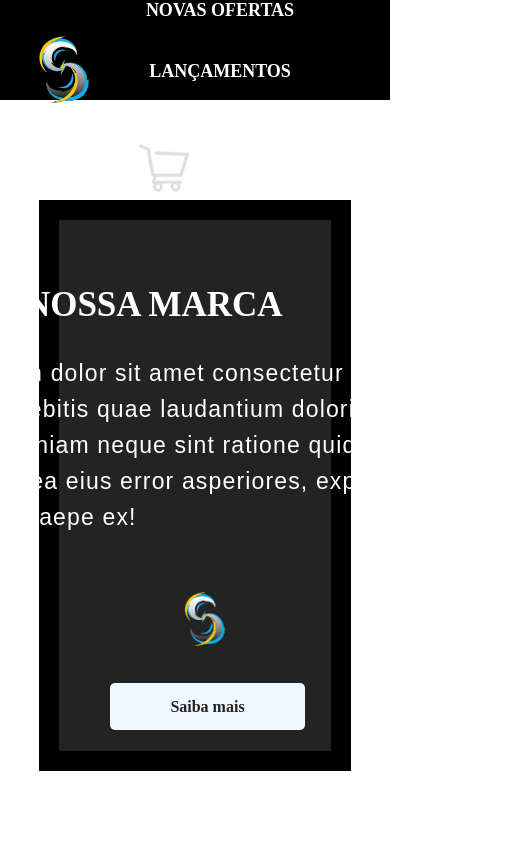
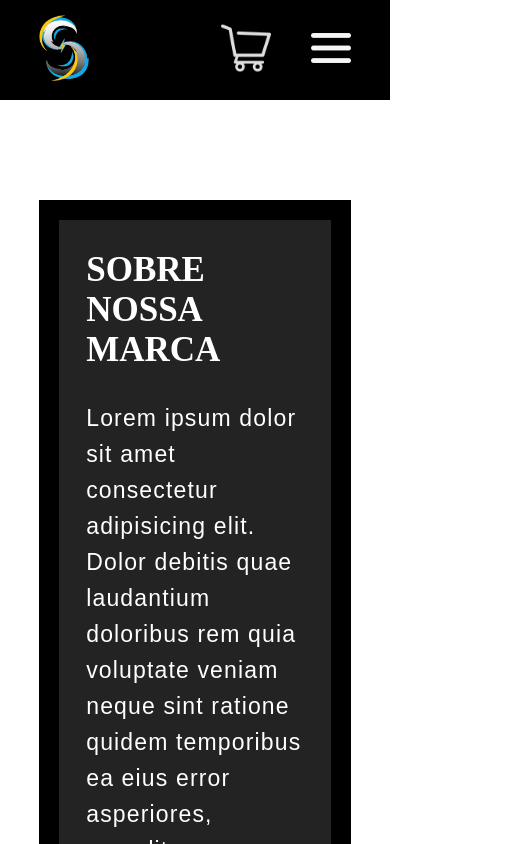
Before and after one commit to Kalebe-Stevam/site-storm, a plain HTML site: page index.html in a window 390 px wide. Shown: the top 844 px of the page, 518 px wide, since content can reach past the window. Drawn offline with Linux system fonts and the light colour scheme.

Commit message:
Responsividade

```diff
--- /dev/null
+++ b/css/responsivo.css
@@ -0,0 +1,34 @@
+@media screen and (max-width: 1200px) {
+    .menu {
+        display: none;
+    }
+    .login {
+        display: none;
+    }
+
+    .menu-bar {
+        display: inline-block;
+        width: 40px;
+    }
+
+    .logo-fundo {
+        text-align: center;
+    }
+
+    .container-1 {
+        display: flex;
+        flex-flow: column wrap;
+    }
+
+    .textos {
+        display: flex;
+        flex-flow: column wrap;
+        align-items: center;
+        margin-left: 10%;
+        margin-right: 10%;
+    }
+
+    .linhas {
+        font-size: 25px;
+    }
+}
--- a/css/style.css
+++ b/css/style.css
@@ -63,6 +63,11 @@ img {
     max-width: 100%;
 }
 
+.menu-bar {
+    display: none;
+}
+
+
 .carrinho-compra {
     width: 50px;
 }
@@ -75,7 +80,7 @@ img {
 /* SOBRE A MARCA */
 
 .container-1 {
-    margin: 100px;
+    margin-top: 100px;
     display: flex;
     flex-flow: row wrap;
     justify-content: center;
@@ -84,7 +89,7 @@ img {
     margin-right: 10%;
     border: 20px solid black;
     background-color: #232323;
-    padding: 35px 10px 35px 35px;
+
 }
 
 .textos {
@@ -103,17 +108,20 @@ img {
 
 .btn-saiba-mais {
     flex: 100%;
+
     text-decoration: none;
     font-weight: 700;
     text-align: center;
 
 }
 .btn-saiba-mais a {
+    display: inline-block;
     padding: 15px 60px;
     background-color: aliceblue;
     color: #232323;
     border-radius: 5px;
     text-decoration: none;
+    margin-bottom: 30px;
 }
 
 .btn-saiba-mais a:hover {
@@ -122,8 +130,6 @@ img {
 }
 
 .textos p {
-    height: 159px;
-    width: 620px;
     font-family: Arial;
     font-size: 23px;
     line-height: 36px;
@@ -135,7 +141,6 @@ img {
 .logo-fundo {
     margin: 30px;
     flex: 22%;
-
     text-align: left;
     background-color: #232323;
 
--- a/index.html
+++ b/index.html
@@ -6,6 +6,7 @@
     <meta http-equiv="X-UA-Compatible" content="IE=edge">
     <meta name="viewport" content="width=device-width, initial-scale=1.0">
     <link rel="stylesheet" href="./css/style.css">
+    <link rel="stylesheet" href="./css/responsivo.css">
     <title>Storm</title>
 </head>
 
@@ -26,7 +27,11 @@
             <div class="log-car">
                 <a class="login" href="#">LOGIN</a>
                 <div class="carrinho-compra">
-                    <a href="#"><img src="./img/carrinho-compra.png"></a>
+                    <a href="#">
+                        <img src="./img/carrinho-compra.png">
+                    </a>
+                </div>
+                <a class="menu-bar" href=""><img src="./img/menu.png"></a>
                 </div>
             </div>
         </nav>
```
Also changed, not shown: img/menu.png (added).
